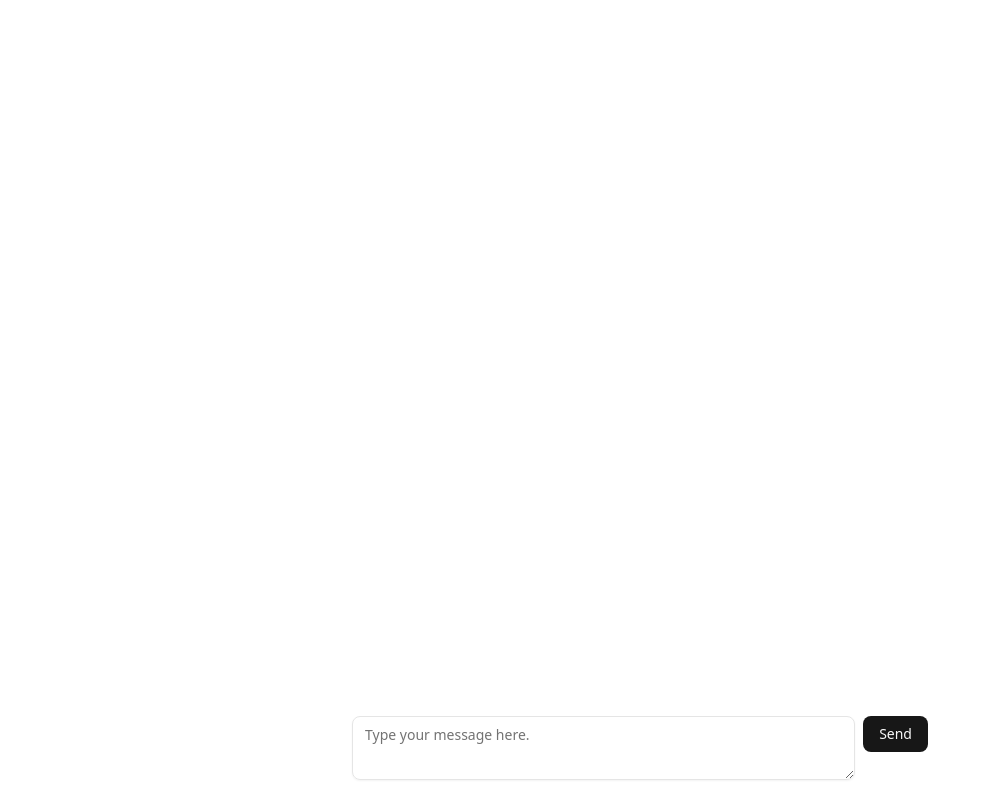
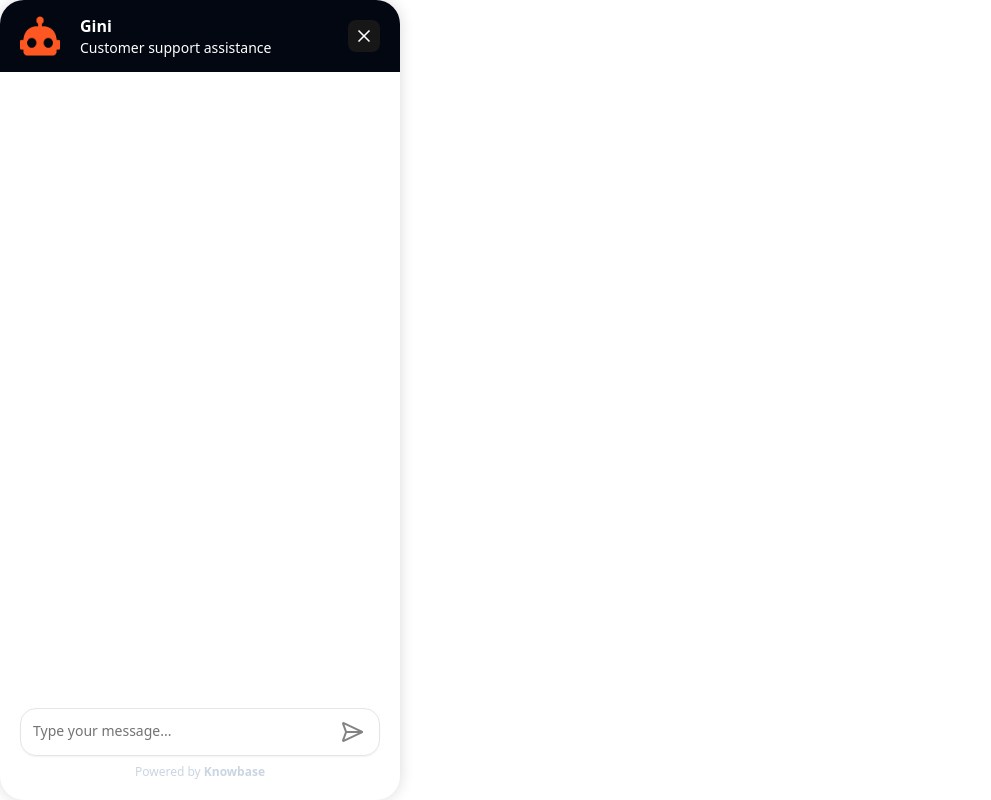
Before and after one commit to binarydiaries/knowbase, a React (Vite) app in the folder apps/client/: page / in a window 1280 px wide. Shown: the whole page, without its empty margins (0-991 px from the left). Built offline with nearby package versions, Linux system fonts and the light colour scheme.

Commit message:
widget complete

```diff
--- a/apps/client/src/App.tsx
+++ b/apps/client/src/App.tsx
@@ -1,28 +1,30 @@
 import axios from 'axios';
 import { Suspense } from 'react';
 import { useQueryParams } from '@/hooks/useQueryParams.ts';
-import ChatBoxWidget from '@/widgets/ChatBoxWidget/ChatBoxWidget.tsx';
+import ChatBoxWidget2 from '@/widgets/ChatBoxWidget2/ChatBoxWidget2.tsx';
+import { ChatbotWidget } from '@/widgets/ChatbotWidget/ChatbotWidget.tsx';
 
 function App() {
-  const { params } = useQueryParams();
-  const conversationId = params.get('id');
-  const getMessages = async () => {
-    if (conversationId) {
-      return (
-        await axios.get('http://localhost:3000/message', {
-          params: {
-            conversationId,
-          },
-        })
-      ).data;
-    }
-    return [];
-  };
-  const messagePromise = getMessages();
+  // const { params } = useQueryParams();
+  // const conversationId = params.get('id');
+  // const getMessages = async () => {
+  //   if (conversationId) {
+  //     return (
+  //       await axios.get('http://localhost:3000/message', {
+  //         params: {
+  //           conversationId,
+  //         },
+  //       })
+  //     ).data;
+  //   }
+  //   return [];
+  // };
+  // const messagePromise = getMessages();
   return (
-    <Suspense fallback={<p>waiting for message...</p>}>
-      <ChatBoxWidget messagePromise={messagePromise} />
-    </Suspense>
+    <ChatbotWidget />
+    // <Suspense fallback={<p>waiting for message...</p>}>
+    //   <ChatBoxWidget2 messagePromise={messagePromise} />
+    // </Suspense>
   );
 }
 
--- a/apps/client/src/widgets/ChatBoxWidget/ChatBoxWidget.tsx
+++ b/apps/client/src/widgets/ChatBoxWidget2/ChatBoxWidget2.tsx
@@ -16,7 +16,7 @@ interface IChatBoxProps {
   messagePromise: Promise<UIMessage[]>;
 }
 
-const ChatBoxWidget = ({ messagePromise }: IChatBoxProps) => {
+const ChatBoxWidget2 = ({ messagePromise }: IChatBoxProps) => {
   const existingMessages = use(messagePromise);
 
   const { params, setQueryParams } = useQueryParams();
@@ -101,4 +101,4 @@ const ChatBoxWidget = ({ messagePromise }: IChatBoxProps) => {
     </div>
   );
 };
-export default ChatBoxWidget;
+export default ChatBoxWidget2;
--- /dev/null
+++ b/apps/client/src/widgets/ChatbotWidget/ChatbotWidget.tsx
@@ -0,0 +1,39 @@
+import { useChat } from '@ai-sdk/react';
+import { Chatbot } from '@knowbase/ui/widgets/Chatbot/Chatbot';
+import { DefaultChatTransport } from 'ai';
+
+export const ChatbotWidget = () => {
+  const { messages, sendMessage, status } = useChat({
+    transport: new DefaultChatTransport({
+      api: 'http://localhost:3000/chat',
+      prepareSendMessagesRequest({ messages, id }) {
+        const lastMessage = messages[messages.length - 1];
+        const messageText = lastMessage.parts.find(
+          (value) => value.type === 'text',
+        );
+        return {
+          body: {
+            message: {
+              id: lastMessage.id,
+              text: messageText?.text,
+            },
+            id,
+          },
+        };
+      },
+    }),
+  });
+  return (
+    <Chatbot
+      className="h-full"
+      isLoading={status === 'submitted'}
+      messages={messages.map((value) => ({
+        id: value.id,
+        message:
+          value.parts.find((value1) => value1?.type === 'text')?.text || '',
+        type: value.role === 'user' ? 'user' : 'system',
+      }))}
+      onSendMessage={(message) => sendMessage({ text: message })}
+    />
+  );
+};
--- a/packages/ui/src/widgets/Chatbot/Chatbot.tsx
+++ b/packages/ui/src/widgets/Chatbot/Chatbot.tsx
@@ -1,25 +1,38 @@
 import { Button } from '@knowbase/ui/components/button';
 import { Textarea } from '@knowbase/ui/components/textarea';
 import { cn } from '@knowbase/ui/lib/utils';
-import { SendHorizonal, X } from 'lucide-react';
-import type { ComponentProps } from 'react';
+import { Ellipsis, SendHorizonal, X } from 'lucide-react';
+import { type ComponentProps, useState } from 'react';
 import type { IChatMessage } from './Chatbot.types';
 import { ChatMessage } from './ChatMessage';
 import iconSvg from './icon2.png';
 
 interface IChatbotProps extends ComponentProps<'div'> {
   messages?: IChatMessage[];
+  onSendMessage?: (message: string) => void;
+  isLoading?: boolean;
 }
 
 export const Chatbot = ({
   messages,
   className,
+  onSendMessage,
+  isLoading,
   ...otherProps
 }: IChatbotProps) => {
+  const [input, setInput] = useState('');
+
+  const submitForm = () => {
+    if (input.trim()) {
+      onSendMessage?.(input);
+      setInput('');
+    }
+  };
+
   return (
     <div
       className={cn(
-        'w-100 shadow-[0_0_15px_rgba(0,0,0,0.15)] rounded-3xl h-[600px] overflow-hidden flex flex-col',
+        'w-100 shadow-[0_0_15px_rgba(0,0,0,0.15)] rounded-3xl overflow-hidden flex flex-col',
         className,
       )}
       {...otherProps}
@@ -40,20 +53,37 @@ export const Chatbot = ({
             systemTitle="Siri"
             type={message.type}
             message={message.message}
-            key={message}
+            key={message.id}
           />
         ))}
+
+        {isLoading && (
+          <div className="flex">
+            <div className="rounded-2xl px-4 py-2 bg-[#F0F0F0]">
+              <Ellipsis />
+            </div>
+          </div>
+        )}
       </div>
       <div className="p-5 flex flex-col gap-2">
         <div className="relative">
           <Textarea
             className="min-h-12 rounded-2xl pr-14 py-3 resize-none"
             placeholder="Type your message..."
+            value={input}
+            onChange={(event) => setInput(event.target.value)}
+            onKeyDown={(e) => {
+              if (e.key === 'Enter' && !e.shiftKey) {
+                e.preventDefault(); // prevent new line
+                submitForm();
+              }
+            }}
           />
           <Button
             variant="ghost"
             size="icon-sm"
             className="absolute right-3 top-2"
+            disabled={input.trim().length === 0}
           >
             <SendHorizonal className="size-6" />
           </Button>
--- a/packages/ui/src/widgets/Chatbot/Chatbot.types.ts
+++ b/packages/ui/src/widgets/Chatbot/Chatbot.types.ts
@@ -1,4 +1,5 @@
 export interface IChatMessage {
+  id: string;
   type: 'system' | 'user';
   message: string;
 }
```
